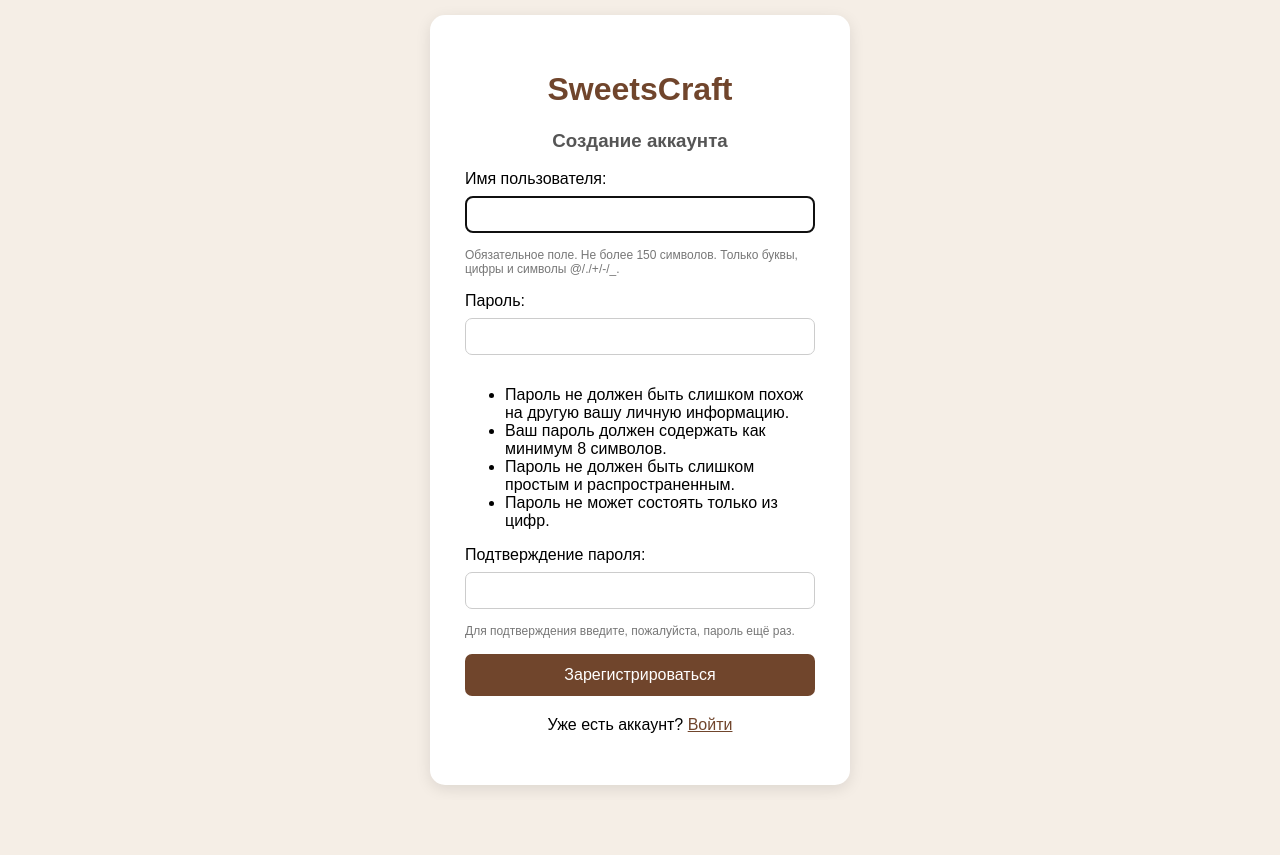
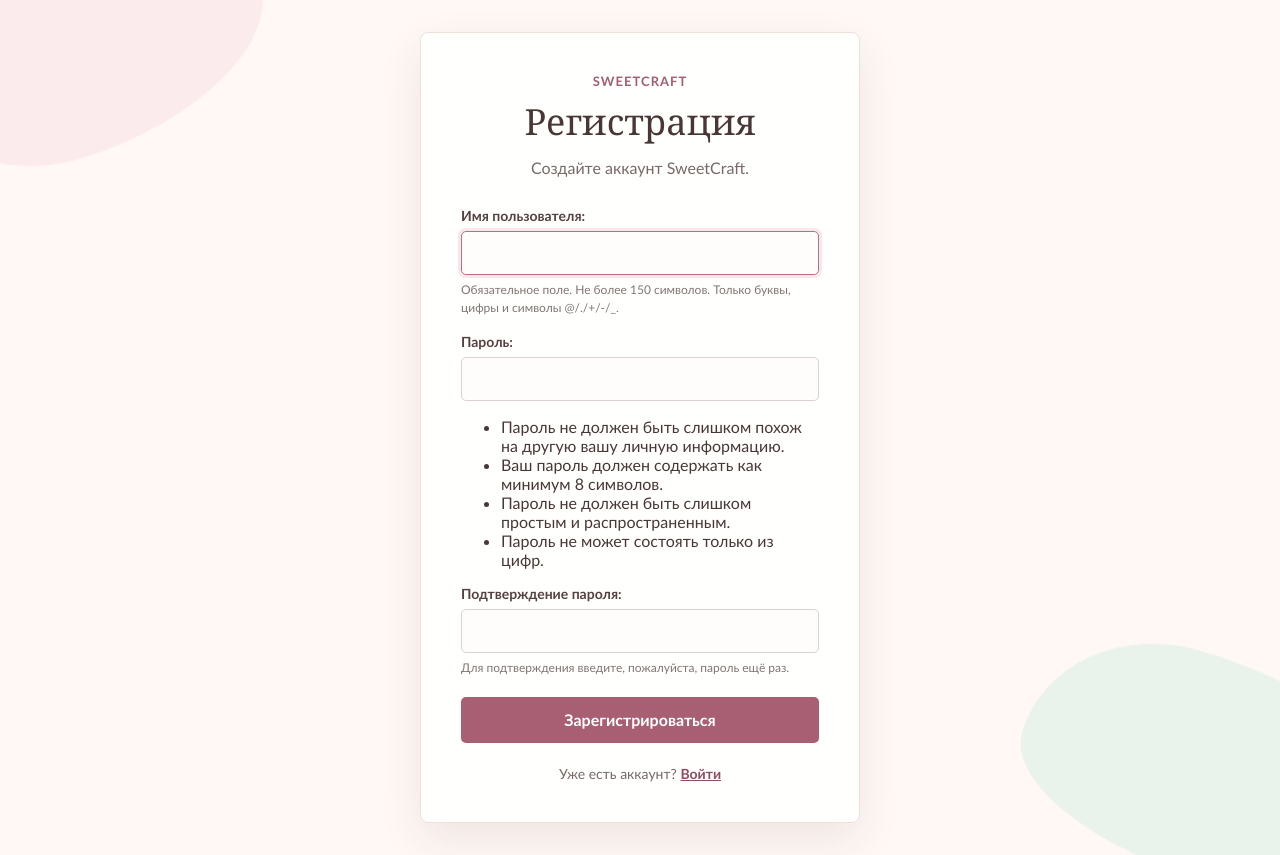
Before and after one commit to dergunovaai/SweetsCraft, a Django app: page /register/ in a window 1280 px wide. Before the commit the page ends 789 px from the top, so only its background shows below. Run offline with Django 5.2, Linux system fonts and the light colour scheme.

Commit message:
Оформила страницы аккаунта

```diff
--- /dev/null
+++ b/static/css/auth.css
@@ -0,0 +1,198 @@
+:root {
+    color-scheme: light;
+    font-family: "Trebuchet MS", Arial, sans-serif;
+    color: #493735;
+    background: #fff8f5;
+}
+
+* {
+    box-sizing: border-box;
+}
+
+body {
+    position: relative;
+    isolation: isolate;
+    min-height: 100vh;
+    margin: 0;
+    padding: 32px 16px;
+    display: grid;
+    place-items: center;
+    background: #fff8f5;
+}
+
+body::before,
+body::after {
+    position: fixed;
+    z-index: -1;
+    width: min(32vw, 360px);
+    height: min(18vw, 220px);
+    content: "";
+    opacity: 0.7;
+    pointer-events: none;
+}
+
+body::before {
+    top: -70px;
+    left: -90px;
+    border-radius: 62% 38% 61% 39% / 53% 48% 52% 47%;
+    background: #fbe5e8;
+    transform: rotate(-18deg);
+}
+
+body::after {
+    right: -100px;
+    bottom: -75px;
+    border-radius: 41% 59% 38% 62% / 58% 39% 61% 42%;
+    background: #e0f1e8;
+    transform: rotate(16deg);
+}
+
+.account-shell {
+    width: min(100%, 440px);
+}
+
+.account-card {
+    padding: clamp(24px, 6vw, 40px);
+    border: 1px solid #f0dfda;
+    border-radius: 8px;
+    background: rgba(255, 255, 255, 0.94);
+    box-shadow: 0 16px 45px rgba(82, 48, 49, 0.09);
+}
+
+.account-brand {
+    margin: 0 0 8px;
+    color: #a65e71;
+    font-size: 13px;
+    font-weight: 700;
+    letter-spacing: 0.08em;
+    text-align: center;
+    text-transform: uppercase;
+}
+
+.account-card h1 {
+    margin: 0;
+    color: #493735;
+    font-family: Georgia, "Times New Roman", serif;
+    font-size: clamp(28px, 8vw, 36px);
+    font-weight: 500;
+    text-align: center;
+}
+
+.account-intro {
+    margin: 10px 0 26px;
+    color: #786967;
+    line-height: 1.55;
+    text-align: center;
+}
+
+.account-form p {
+    margin: 0 0 16px;
+}
+
+.account-form label,
+.account-card label {
+    display: block;
+    margin-bottom: 7px;
+    color: #554240;
+    font-size: 14px;
+    font-weight: 600;
+}
+
+.account-form input,
+.account-card input {
+    width: 100%;
+    min-height: 44px;
+    padding: 10px 12px;
+    border: 1px solid #dfd2ce;
+    border-radius: 5px;
+    background: #fffdfc;
+    color: #493735;
+    font: inherit;
+}
+
+.account-form input:focus,
+.account-card input:focus {
+    border-color: #b96e82;
+    outline: 3px solid rgba(185, 110, 130, 0.16);
+}
+
+.account-form button,
+.account-card button {
+    width: 100%;
+    min-height: 46px;
+    margin-top: 4px;
+    border: 0;
+    border-radius: 5px;
+    background: #a85f73;
+    color: #fff;
+    cursor: pointer;
+    font: inherit;
+    font-weight: 700;
+}
+
+.account-form button:hover,
+.account-card button:hover {
+    background: #8f4c61;
+}
+
+.account-card a {
+    color: #8f4c61;
+    font-weight: 600;
+}
+
+.account-switch {
+    margin: 22px 0 0;
+    color: #786967;
+    font-size: 14px;
+    text-align: center;
+}
+
+.account-errors,
+.errorlist {
+    color: #a43f4c;
+    font-size: 13px;
+}
+
+.account-help,
+.helptext {
+    display: block;
+    margin-top: 6px;
+    color: #827573;
+    font-size: 12px;
+    line-height: 1.5;
+}
+
+.account-avatar {
+    width: 112px;
+    aspect-ratio: 1;
+    margin: 22px auto;
+    overflow: hidden;
+    border: 4px solid #e3f1e9;
+    border-radius: 50%;
+    background: #f8e8eb;
+}
+
+.account-avatar img {
+    width: 100%;
+    height: 100%;
+    object-fit: cover;
+}
+
+.account-placeholder {
+    display: grid;
+    width: 100%;
+    height: 100%;
+    place-items: center;
+    color: #a85f73;
+    font-size: 32px;
+}
+
+.account-secondary {
+    margin-top: 12px;
+}
+
+.account-home {
+    display: block;
+    margin-top: 18px;
+    text-align: center;
+}
--- a/users/templates/users/register.html
+++ b/users/templates/users/register.html
@@ -3,107 +3,31 @@
 <html lang="ru">
 <head>
     <meta charset="UTF-8">
-    <title>Регистрация | SweetsCraft</title>
-
-    <style>
-        body {
-            font-family: Arial, sans-serif;
-            background: #f5eee6;
-            display: flex;
-            justify-content: center;
-            align-items: center;
-            min-height: 100vh;
-            margin: 0;
-        }
-
-        .registration {
-            background: white;
-            padding: 35px;
-            border-radius: 15px;
-            width: 350px;
-            box-shadow: 0 4px 15px rgba(0, 0, 0, 0.1);
-        }
-
-        h1 {
-            text-align: center;
-            color: #70452c;
-        }
-
-        h3 {
-            text-align: center;
-            color: #555;
-        }
-
-        input {
-            width: 100%;
-            padding: 10px;
-            margin: 8px 0 15px;
-            box-sizing: border-box;
-            border: 1px solid #ccc;
-            border-radius: 7px;
-        }
-
-        button {
-            width: 100%;
-            padding: 12px;
-            background: #70452c;
-            color: white;
-            border: none;
-            border-radius: 7px;
-            cursor: pointer;
-            font-size: 16px;
-        }
-
-        button:hover {
-            background: #593720;
-        }
-
-        .errorlist {
-            color: #c0392b;
-            font-size: 14px;
-        }
-
-        .helptext {
-            display: block;
-            color: #777;
-            font-size: 12px;
-            margin-bottom: 10px;
-        }
-
-        .login-link {
-            text-align: center;
-            margin-top: 20px;
-        }
-
-        a {
-            color: #70452c;
-        }
-    </style>
+    <meta name="viewport" content="width=device-width, initial-scale=1">
+    <title>Регистрация | SweetCraft</title>
+    {% load static %}
+    <link rel="stylesheet" href="{% static 'css/auth.css' %}">
 </head>
-
 <body>
-
-<div class="registration">
-
-    <h1>SweetsCraft</h1>
-    <h3>Создание аккаунта</h3>
-
-    <form method="POST">
-        {% csrf_token %}
-
-        {{ form.as_p }}
-
-        <button type="submit">
-            Зарегистрироваться
-        </button>
-
-        <p class="login-link">
-            Уже есть аккаунт?
-            <a href="{% url 'login' %}">Войти</a>
-        </p>
-    </form>
-
-</div>
-
+    <main class="account-shell">
+        <section class="account-card">
+            <p class="account-brand">SweetCraft</p>
+            <h1>Регистрация</h1>
+            <p class="account-intro">Создайте аккаунт SweetCraft.</p>
+            <form class="account-form" method="post">
+                {% csrf_token %}
+                {% for field in form %}
+                    <p>
+                        {{ field.label_tag }}
+                        {{ field }}
+                        {% if field.help_text %}<span class="account-help">{{ field.help_text }}</span>{% endif %}
+                        {{ field.errors }}
+                    </p>
+                {% endfor %}
+                <button type="submit">Зарегистрироваться</button>
+            </form>
+            <p class="account-switch">Уже есть аккаунт? <a href="{% url 'login' %}">Войти</a></p>
+        </section>
+    </main>
 </body>
 </html>
```
Also changed, not shown: users/templates/users/login.html (+24 -56 lines), users/templates/users/profile.html (+19 -28 lines).
